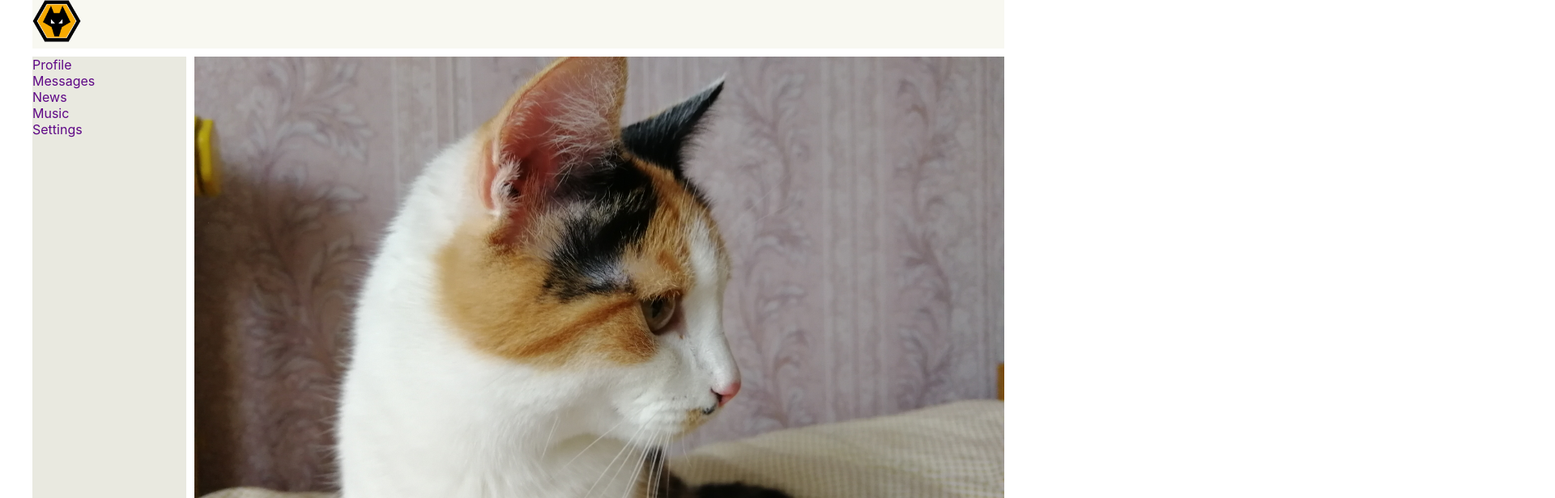
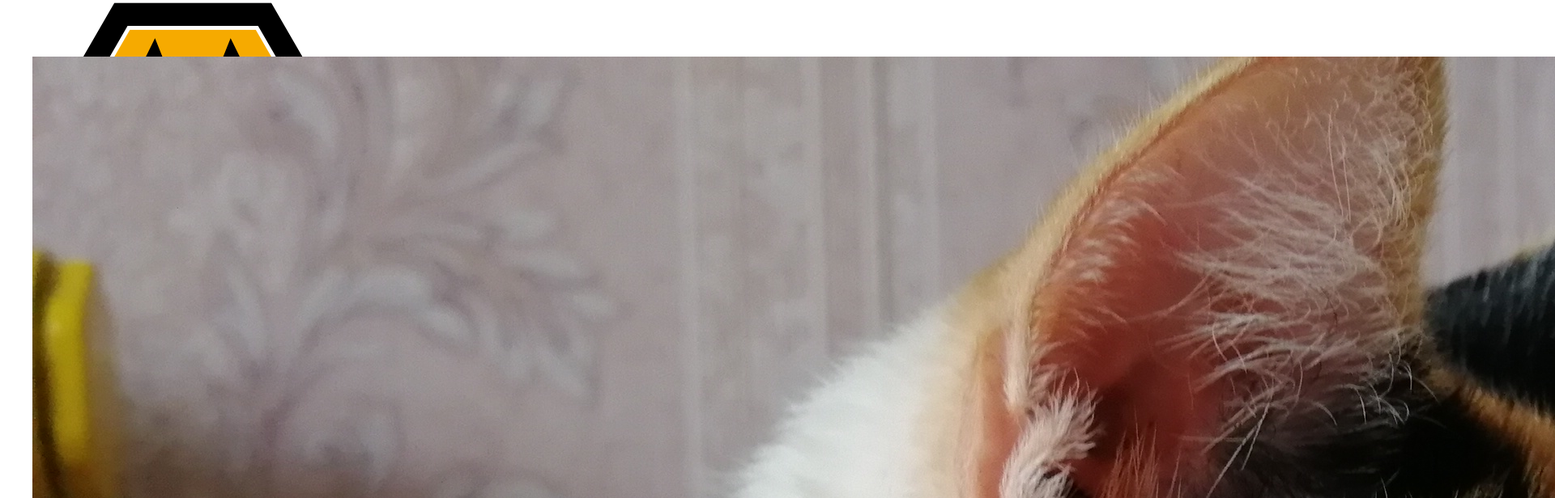
Before and after one commit to EvgenyMozh/new-test, a React (Create React App) app: page / in a window 1280 px wide. Shown: the top 616 px of the page at 81% size, 1920 px wide, since content can reach past the window. Built offline with nearby package versions, Linux system fonts and the light colour scheme.

Commit message:
changed Header.jsx

```diff
--- a/src/App.css
+++ b/src/App.css
@@ -13,33 +13,3 @@ grid-template-rows: 60px 1fr;
   grid-gap: 10px;
 
 }
-
-.header{
-grid-area: h;
-background-color:rgb(248, 248, 241);
-
-
-}
-.header img{
-    width: 60px;
-
-}
-
-
-.navbar{
-    grid-area: n;
-    background-color: rgb(233, 233, 224);
-    color: rgb(94, 7, 134);
-
-}
-
-.profile{
-    grid-area: p;
-    background-color: rgb(252, 243, 243);
-
-
-}
-.profile img{
-    width: 1000px;
-    height: 100x;
-}
--- /dev/null
+++ b/src/Components/Header.module.css
@@ -0,0 +1,11 @@
+
+header{
+  grid-area: h;
+  background-color:rgb(240, 240, 214);
+
+
+  }
+  .header img{
+      width: 60px;
+
+  }
--- /dev/null
+++ b/src/Components/Navbar.module.css
@@ -0,0 +1,13 @@
+.nav{
+  grid-area: n;
+  background-color: rgb(241, 241, 202);
+}
+.item {
+  color: rgb(94, 7, 134);
+
+}
+
+.item.active {
+  color: gold;
+
+  }
```
Also changed, not shown: src/Components/Profile.module.css (added, +21 -0 lines).
